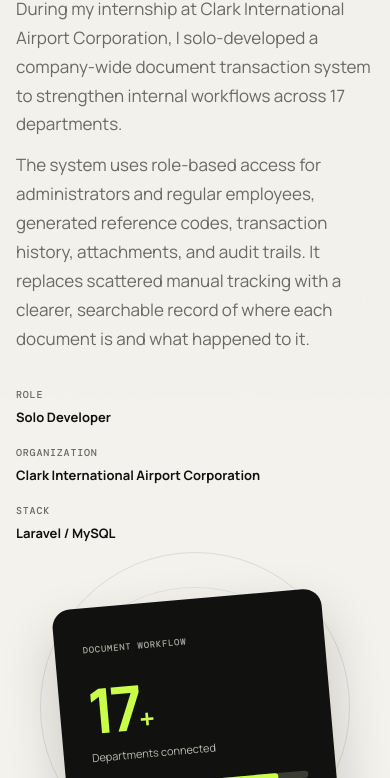
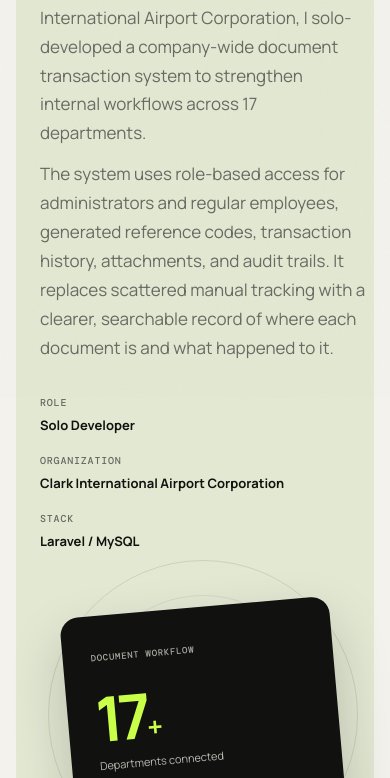
Before and after one commit to Davoude/Davoude.github.io, a plain HTML site: page projects/ciac.html in a window 390 px wide. Shown: the part 446-1224 px from the top of the page. Drawn offline with nearby package versions, Linux system fonts and the light colour scheme.

Commit message:
Separate project hero from walkthrough
Co-authored-by: Copilot <223556219+Copilot@users.noreply.github.com>

```diff
--- a/projects/project.css
+++ b/projects/project.css
@@ -1,7 +1,7 @@
 .case-study-page .nav-wrap { position: relative; }
 .case-study-page .nav { grid-template-columns: 1fr auto; }
 .case-study-page .nav-cta { justify-self: end; }
-.case-hero { min-height: 610px; display: grid; grid-template-columns: 1.05fr .95fr; align-items: center; padding-top: 70px; }
+.case-hero { min-height: 610px; display: grid; grid-template-columns: 1.05fr .95fr; align-items: center; margin-top: 28px; padding: 72px 48px; border-radius: var(--radius); background: #e2e8d2; }
 .case-hero h1 { margin: 0; font-size: clamp(58px, 7vw, 94px); line-height: .92; letter-spacing: -.075em; }
 .case-hero h1 span { color: #88887f; }
 .case-intro { max-width: 580px; margin: 26px 0 0; color: var(--muted); font-size: 17px; line-height: 1.7; }
@@ -69,6 +69,6 @@
 .case-next { padding: 85px 0; }.case-next a { display: flex; align-items: center; justify-content: space-between; padding-bottom: 18px; border-bottom: 1px solid var(--ink); font-size: 14px; font-weight: 800; }.case-next strong { color: #68735b; }
 
 @media (max-width: 800px) {
-  .case-hero { grid-template-columns: 1fr; padding: 90px 0 55px; }.case-hero-art { min-height: 330px; }.case-orbit { width: 310px; height: 310px; }.case-float-card { right: 5%; bottom: 5px; }.case-overview { padding: 85px 0; }.overview-grid, .impact-grid { display: block; }.overview-grid h2, .impact-grid h2 { margin-top: 40px; }.case-screens { padding: 90px 0; }.case-shot-grid { grid-template-columns: 1fr; }.case-shot-wide { grid-column: auto; }.case-shot-wide .shot-placeholder { min-height: 280px; }.case-shot figcaption { display: block; }.case-shot figcaption span { display: block; margin-top: 10px; text-align: left; }.impact-items { grid-template-columns: 1fr; gap: 0; }.impact-items article { min-height: 190px; }.case-meta { gap: 20px; }
+  .case-hero { grid-template-columns: 1fr; margin-top: 0; padding: 70px 24px 55px; }.case-hero-art { min-height: 330px; }.case-orbit { width: 310px; height: 310px; }.case-float-card { right: 5%; bottom: 5px; }.case-overview { padding: 85px 0; }.overview-grid, .impact-grid { display: block; }.overview-grid h2, .impact-grid h2 { margin-top: 40px; }.case-screens { padding: 90px 0; }.case-shot-grid { grid-template-columns: 1fr; }.case-shot-wide { grid-column: auto; }.case-shot-wide .shot-placeholder { min-height: 280px; }.case-shot figcaption { display: block; }.case-shot figcaption span { display: block; margin-top: 10px; text-align: left; }.impact-items { grid-template-columns: 1fr; gap: 0; }.impact-items article { min-height: 190px; }.case-meta { gap: 20px; }
   .slider-stage, .dashboard-slide .shot-placeholder { min-height: 280px; }.dashboard-slide img { height: 280px; }.slider-caption { display: block; }.slider-caption span { display: block; margin-top: 10px; text-align: left; }.slider-controls { grid-template-columns: 44px 1fr auto 44px; }
 }
```
